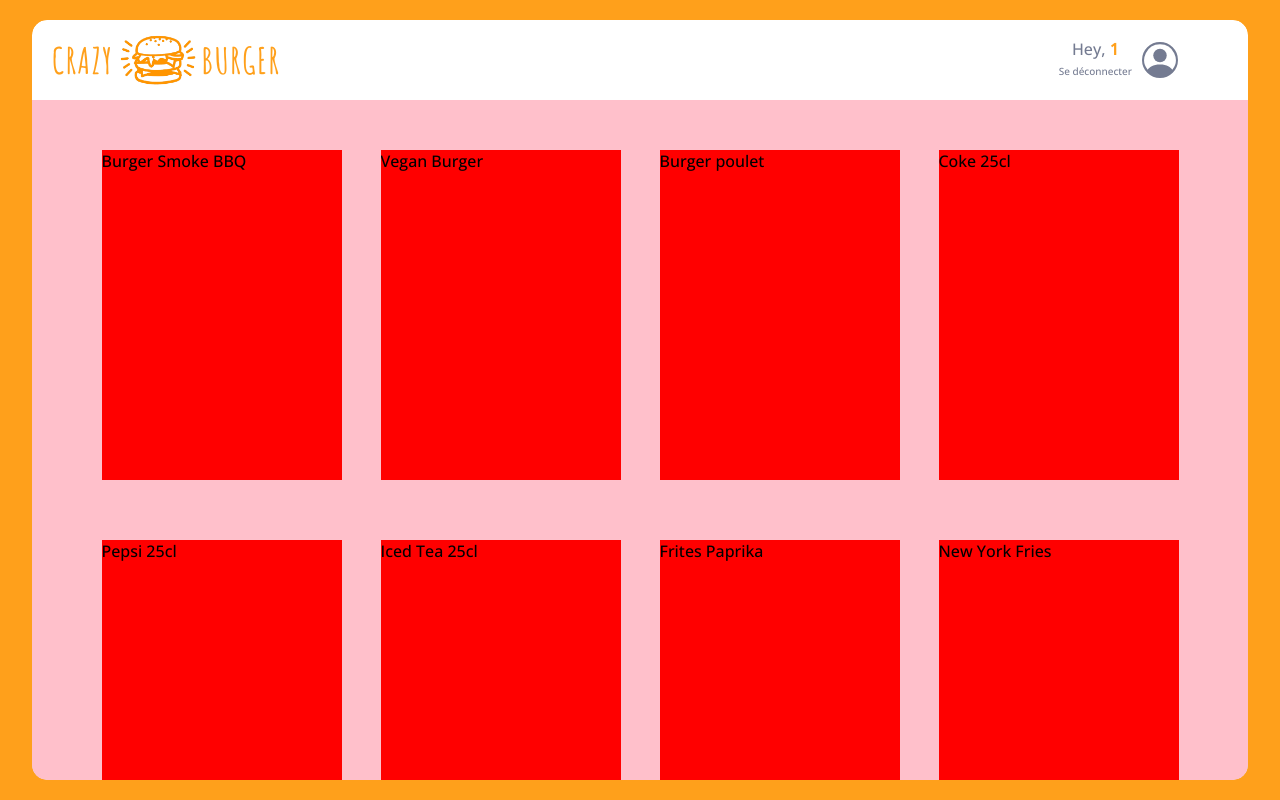
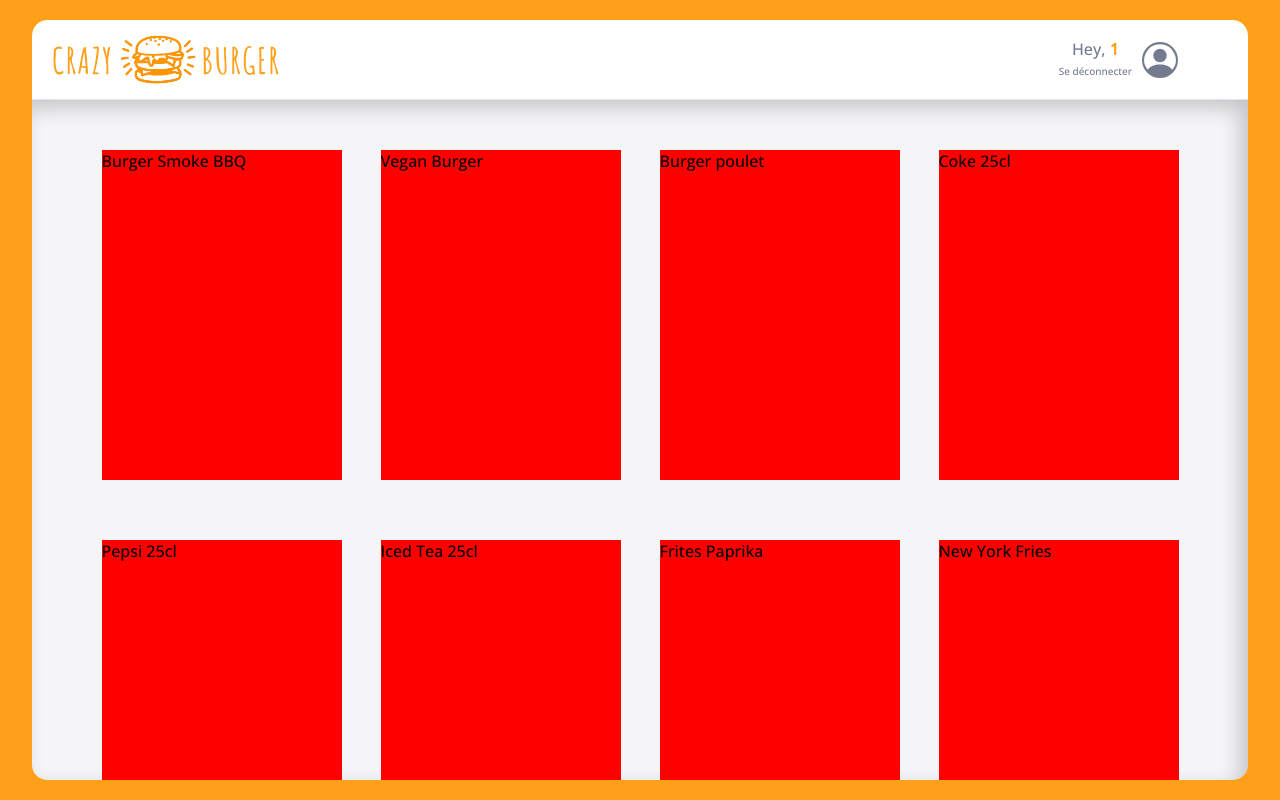
Before and after one commit to Samy572/burger-shop, a React (Vite) app: page /order/1 in a window 1280 px wide. Built offline with nearby package versions, Linux system fonts and the light colour scheme.

Commit message:
💄 F05: OrderPage > Menu > Add style

```diff
--- a/src/components/pages/order/Main/Menu.jsx
+++ b/src/components/pages/order/Main/Menu.jsx
@@ -1,6 +1,7 @@
 import { useState } from 'react';
 import styled from 'styled-components';
 import { fakeMenu2 } from '../../../../data/fakeMenu';
+import { theme } from '../../../../theme';
 
 export default function Menu() {
 	const [menu, setmenu] = useState(fakeMenu2);
@@ -22,11 +23,12 @@ const MenuStyled = styled.div`
 	display: grid;
 	grid-template-columns: repeat(4, 1fr);
 	grid-row-gap: 60px;
-	background-color: pink;
-	overflow-y: scroll;
+	background-color: ${theme.colors.background_white};
+	overflow-y: auto;
 	padding: 50px 50px 150px;
 	justify-items: center;
 	flex-wrap: wrap;
+	box-shadow: -8px 8px 20px 0px rgba(0, 0, 0, 20%) inset;
 	.produit {
 		background-color: red;
 		height: 330px;
--- a/src/components/pages/order/Navbar/Navbar.jsx
+++ b/src/components/pages/order/Navbar/Navbar.jsx
@@ -21,7 +21,7 @@ const NavBarStyled = styled.nav`
 	display: flex;
 	justify-content: space-between;
 	padding: 0 20px;
-
+	border-bottom: solid 1px ${theme.colors.greyLight};
 	.logo-order-page {
 		cursor: pointer;
 	}
```
Also changed, not shown: src/components/pages/order/Main/Main.jsx (line endings or trailing spaces).
